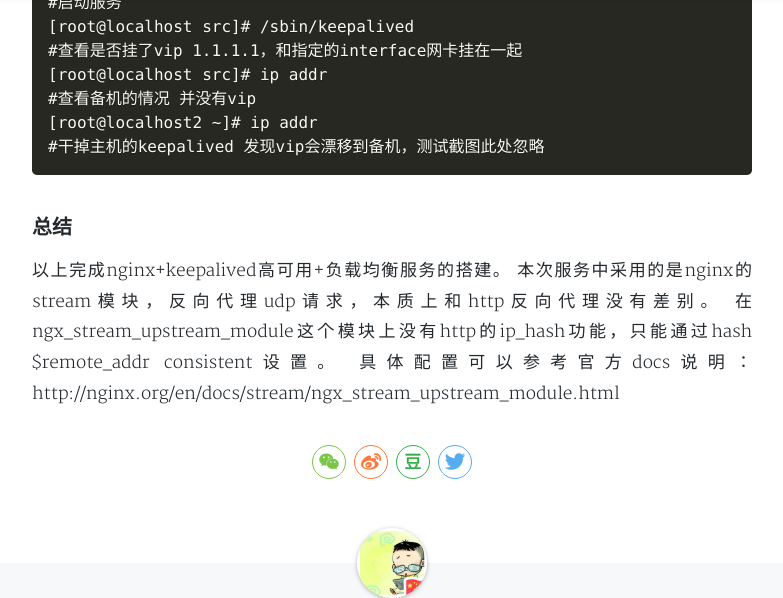
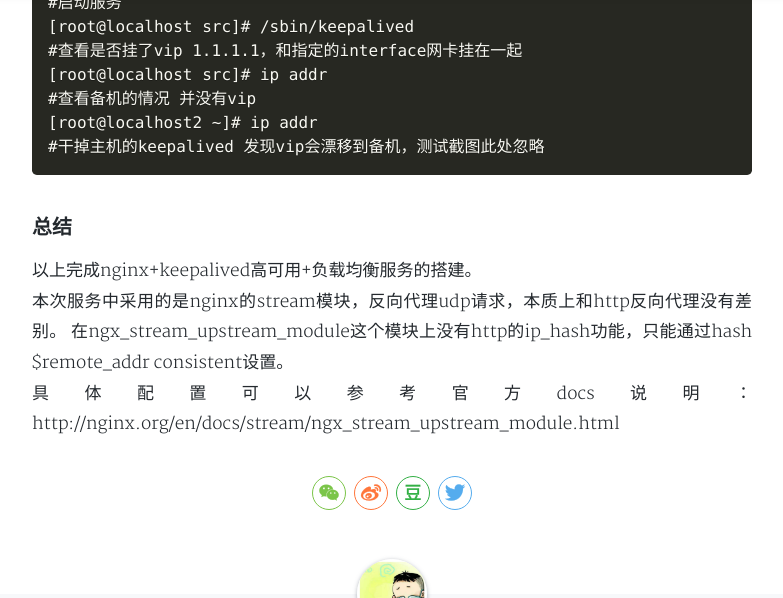
Before and after one commit to 102er/102er.github.io, a Jekyll site: the page built from _posts/2020-05-14-nginx+keeplived实现高可用集群.md, in a window 1280 px wide and 900 px high, scrolled down 3824 px, cut to the strip 0-598 px from the top of the window. Shown: the whole strip, without its empty margins (248-1031 px from the left). Built offline with Jekyll 4.4.1, drawn with Linux system fonts in a browser that asks for light colours; nearby versions of some CDN libraries; a style sheet for code colours, icons or effects is not loaded.

Commit message:
样式微调

```diff
--- a/_posts/2020-05-14-nginx+keeplived实现高可用集群.md
+++ b/_posts/2020-05-14-nginx+keeplived实现高可用集群.md
@@ -109,7 +109,7 @@ ps：保证rs机器和vip同网段，目前没有研究机器异地keepalived服
 
 ### 总结
 以上完成nginx+keepalived高可用+负载均衡服务的搭建。
-本次服务中采用的是nginx的stream模块，反向代理udp请求，本质上和http反向代理没有差别。
+<br>本次服务中采用的是nginx的stream模块，反向代理udp请求，本质上和http反向代理没有差别。
 在ngx_stream_upstream_module这个模块上没有http的ip_hash功能，只能通过hash $remote_addr consistent设置。
-具体配置可以参考官方docs说明：
+<br>具体配置可以参考官方docs说明：
 http://nginx.org/en/docs/stream/ngx_stream_upstream_module.html
```
